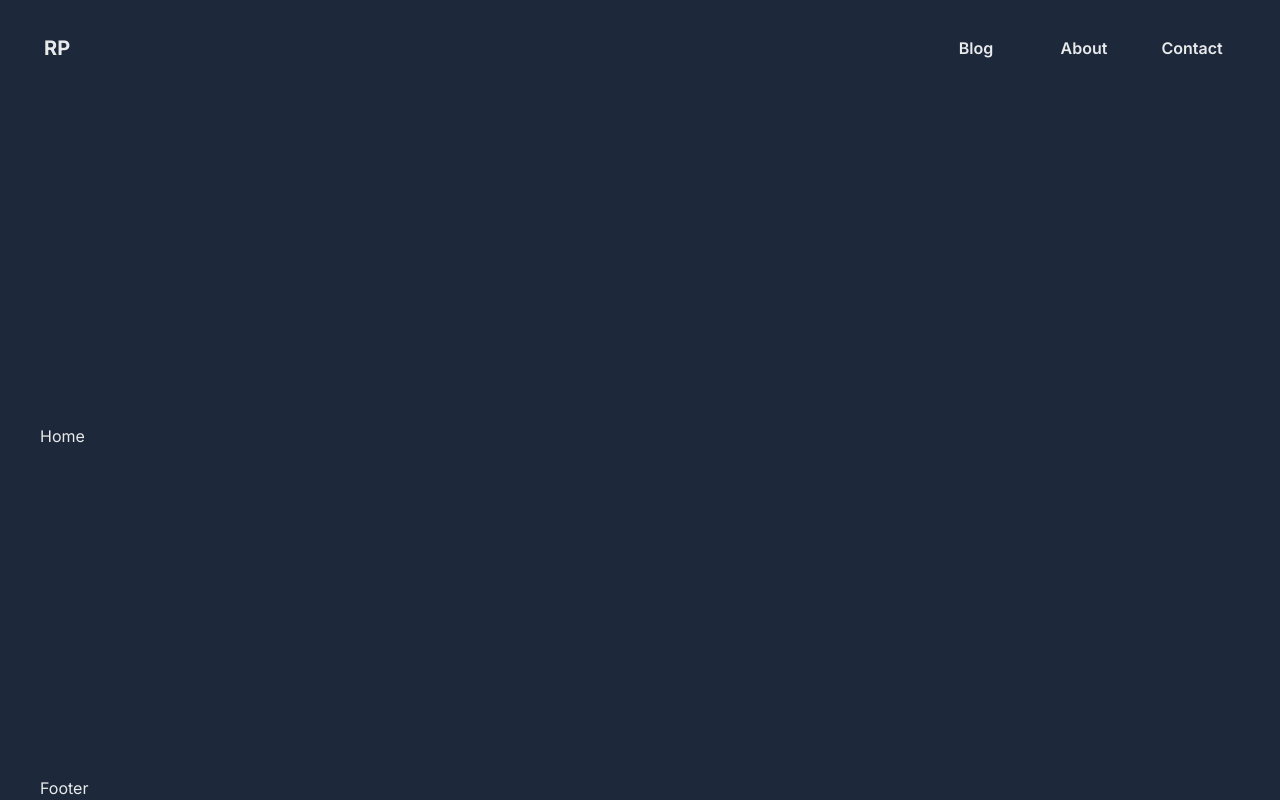
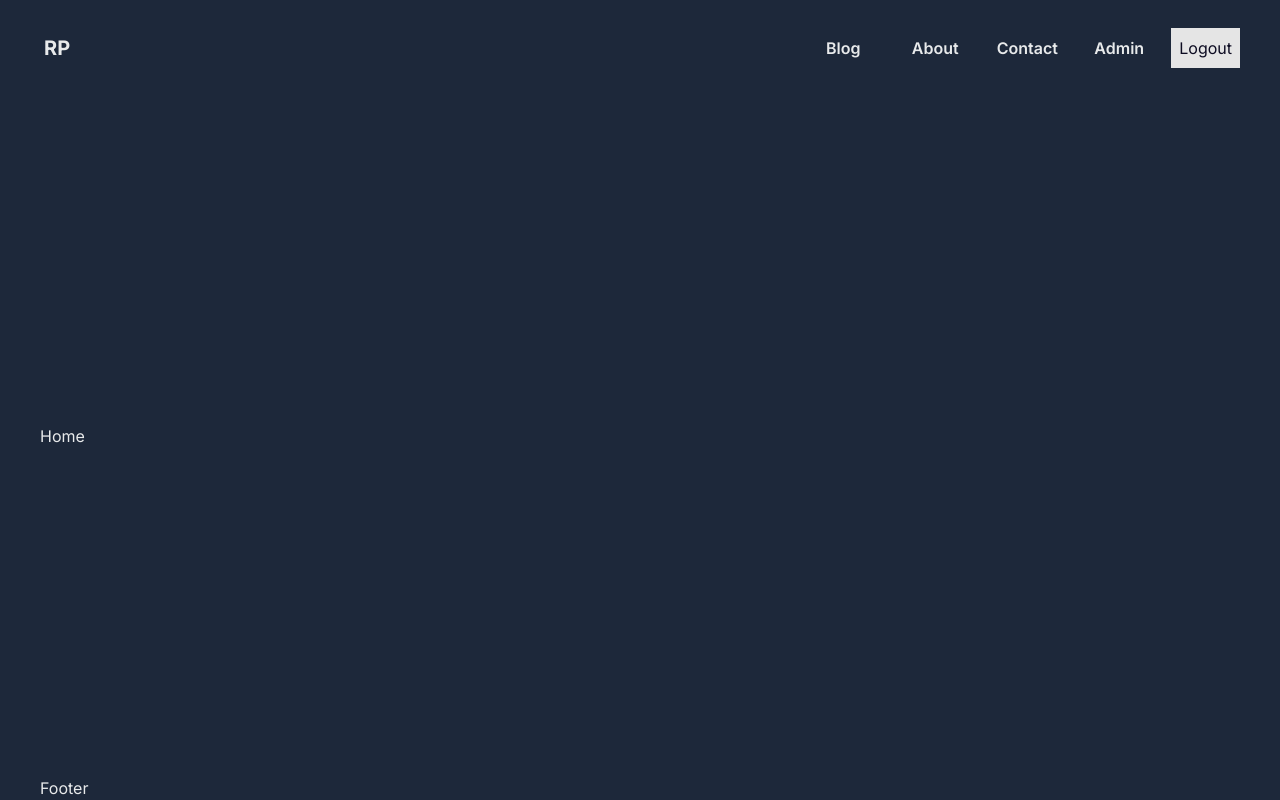
Before and after one commit to Er-RP/nextjs-tutorial, a Next.js app: page / in a window 1280 px wide. Built offline with nearby package versions, Linux system fonts and the light colour scheme.

Commit message:
Added dummy login and admin logic , hide nav in mobile

```diff
--- a/src/components/navbar/links/NavLink.tsx
+++ b/src/components/navbar/links/NavLink.tsx
@@ -11,7 +11,7 @@ type Props = {
 const NavLink = ({navLink}: Props) => {
     const pathname = usePathname()
   return (
-    <Link href={navLink?.path} className={`min-w-24 font-semibold rounded-2xl  p-2 text-center ${pathname === navLink?.path ? 'bg-text-light text-main' :''}`}>
+    <Link href={navLink?.path} className={`min-w-20 font-semibold rounded-2xl  p-2 text-center transition-all duration-500 ${pathname === navLink?.path ? 'bg-text-light text-main' :''}`}>
           {navLink?.name}
         </Link>
   )
--- a/src/components/navbar/links/index.tsx
+++ b/src/components/navbar/links/index.tsx
@@ -1,8 +1,6 @@
 import { INavLink } from "@/types/common";
 import React from "react";
 import NavLink from "./NavLink";
-
-type Props = {};
 
 const navLinks: INavLink[] = [
   {
@@ -19,12 +17,23 @@ const navLinks: INavLink[] = [
   },
 ];
 
-const NavLinks = (props: Props) => {
+const NavLinks = () => {
+  //Dummy loggedin and admin
+  const isLoggedIn = true;
+  const isAdmin = true;
   return (
-    <div className="flex gap-3 items-center">
+    <div className="hidden sm:flex gap-3 items-center">
       {navLinks.map((navLink) => (
-        <NavLink navLink={navLink} key={navLink?.path}/>
+        <NavLink navLink={navLink} key={navLink?.path} />
       ))}
+      {isLoggedIn ? (
+        <>
+          {isAdmin && <NavLink navLink={{ name: "Admin", path: "/admin" }} />}
+          <button className="bg-text-light text-main p-2">Logout</button>
+        </>
+      ) : (
+        <NavLink navLink={{ name: "Login", path: "/login" }} />
+      )}
     </div>
   );
 };
```
